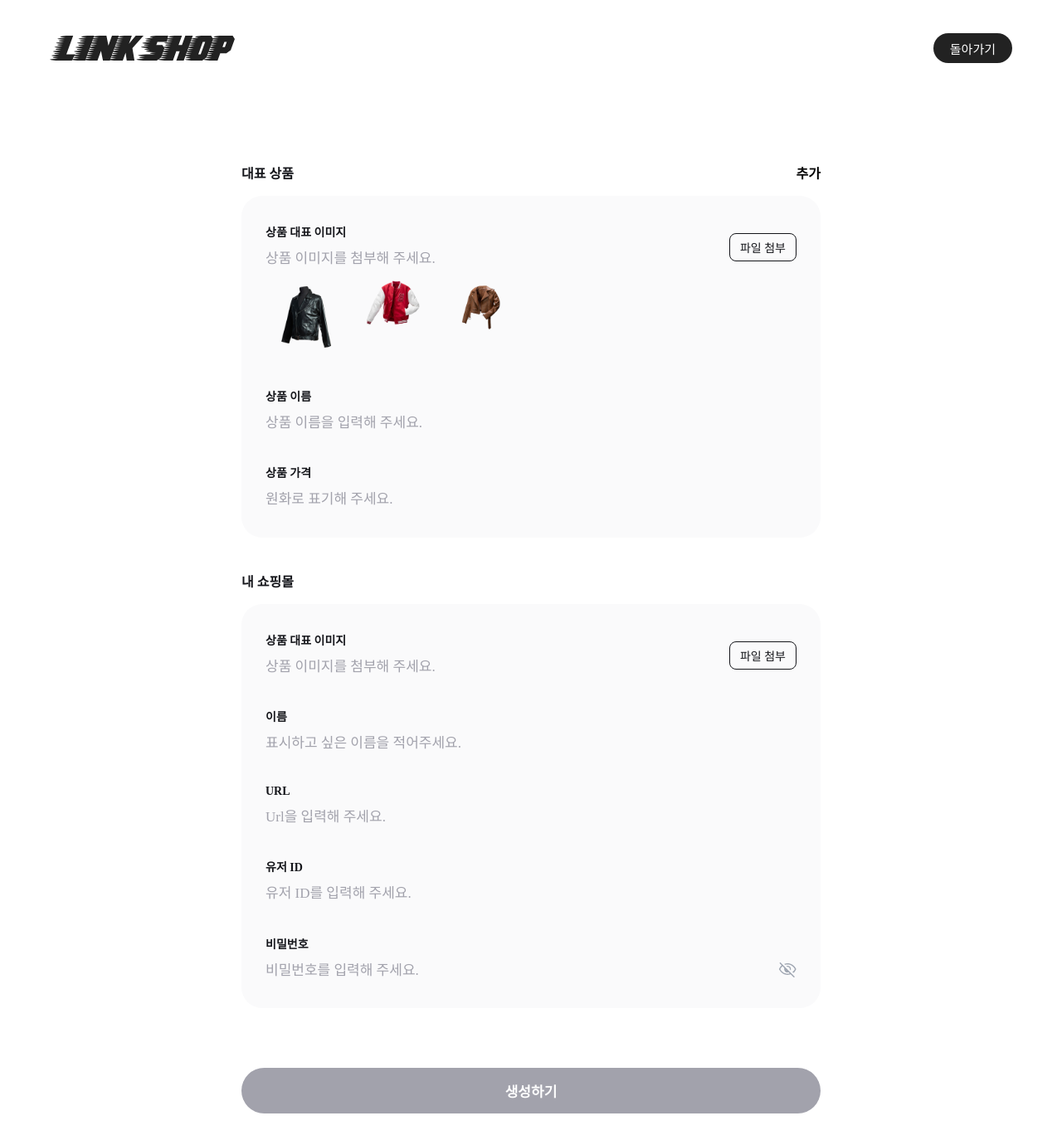
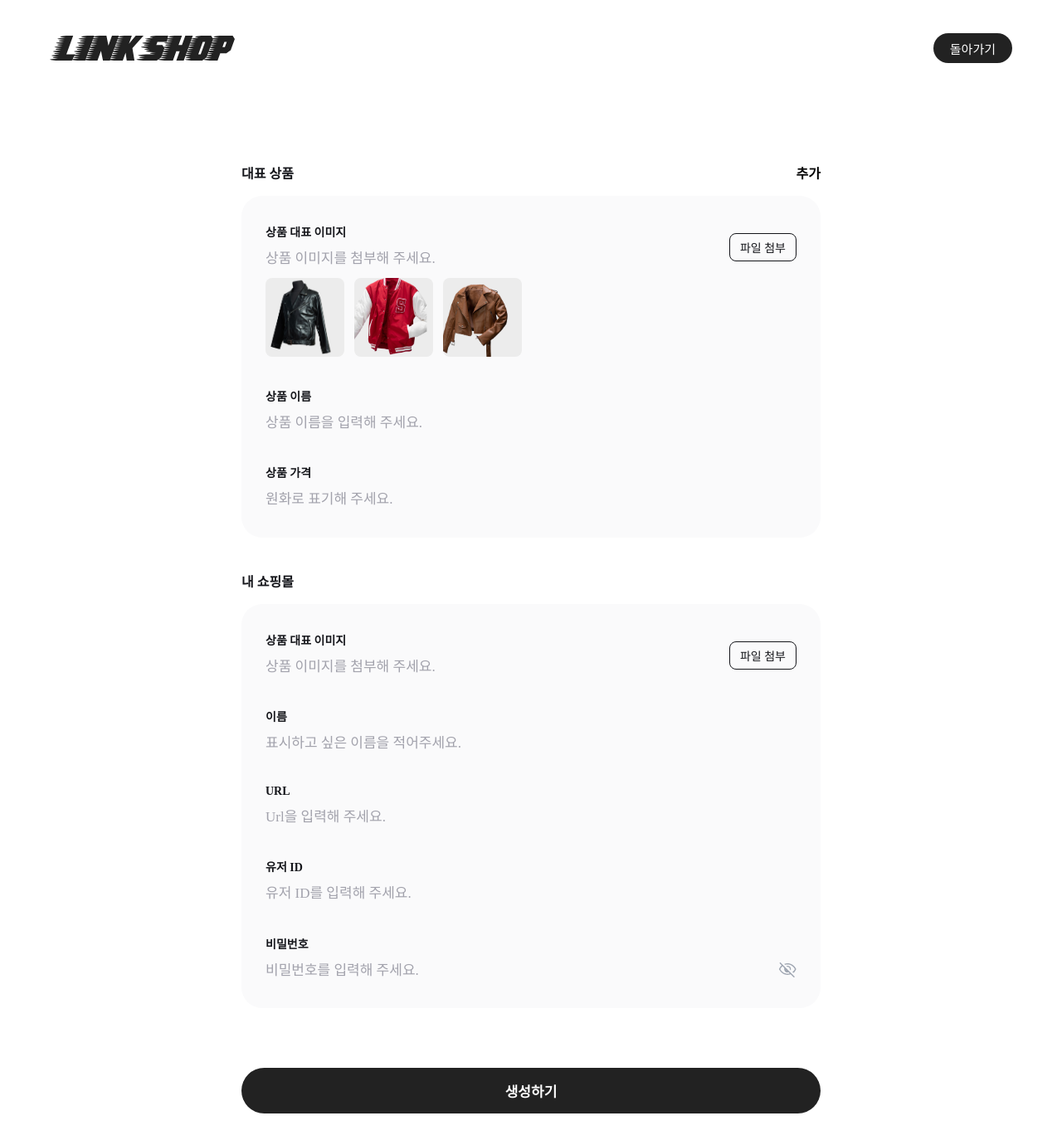
Before and after one commit to rhdtls3562/Linkshop, a React (Vite) app: page /linkpost in a window 1280 px wide. Shown: the top 1380 px of the page at 83% size. Built offline with nearby package versions, Linux system fonts and the light colour scheme; a web font is replaced by a local one.

Commit message:
feat: 파일 인풋에 상품 이미지 컴포넌트 추가

```diff
--- a/src/components/FileInput.jsx
+++ b/src/components/FileInput.jsx
@@ -1,4 +1,5 @@
 import styles from "./Input.module.css";
+import ProductImageGrid from "./ProductImageGrid";
 import shopCardStyles from "./ShopCard.module.css";
 
 export function FileInput({ id, label, placeholder, prdList }) {
@@ -14,7 +15,8 @@ export function FileInput({ id, label, placeholder, prdList }) {
         <input id={id} type="file" className={styles.fileInput} />
 
         {/* 상품 리스트가 존재할 경우 이미지 미리보기 렌더링 */}
-        {prdList && (
+        {prdList && <ProductImageGrid images={prdList} />}
+        {/* {prdList && (
           <div className={shopCardStyles.productImages}>
             {prdList.map((prd) => {
               return (
@@ -24,7 +26,7 @@ export function FileInput({ id, label, placeholder, prdList }) {
               );
             })}
           </div>
-        )}
+        )} */}
       </div>
     </>
   );
--- a/src/components/ProductUploader.jsx
+++ b/src/components/ProductUploader.jsx
@@ -4,13 +4,15 @@ import { FileInput } from "./FileInput";
 import black_jacket from "../assets/black_jacket.png";
 import red_jacket from "../assets/red_jacket.png";
 import brwon_jacket from "../assets/brown_jacket.png";
+import { useState } from "react";
 
 export function ProductUploader() {
-  const intialProducts = [
-    { id: 1, img: black_jacket },
-    { id: 2, img: red_jacket },
-    { id: 3, img: brwon_jacket },
-  ];
+  // const intialProducts = [
+  //   { id: 1, img: black_jacket },
+  //   { id: 2, img: red_jacket },
+  //   { id: 3, img: brwon_jacket },
+  // ];
+  const intialProducts = [black_jacket, red_jacket, brwon_jacket];
   return (
     <>
       <form className={styles.form}>
--- a/src/components/TextInput.jsx
+++ b/src/components/TextInput.jsx
@@ -10,6 +10,7 @@ export function TextInput({
   ...props
 }) {
   const { value, error, handleChange, validate } = useInputValidation();
+  console.log("value:", value);
 
   const classNames = `${styles.input} ${className}`;
 
@@ -19,9 +20,9 @@ export function TextInput({
         <label htmlFor={id}>{label}</label>
         <input
           id={id}
+          className={classNames}
           value={value}
           onChange={handleChange}
-          className={classNames}
           onBlur={validate} // 포커스가 사라질 때 검사
           {...props}
         />
--- a/src/pages/LinkPostPage.jsx
+++ b/src/pages/LinkPostPage.jsx
@@ -8,6 +8,7 @@ import styles from "./LinkPostPage.module.css";
 export function LinkPostPage() {
   // 모달용 임시 스테이트
   const [isModalOpen, setIsModalOpen] = useState(false);
+  const isAllFilled = "true";
 
   return (
     <>
@@ -29,7 +30,11 @@ export function LinkPostPage() {
         </div>
         <Button
           type="button"
-          className={styles.createbtn}
+          className={
+            isAllFilled
+              ? `${styles.createbtn} ${styles.active}`
+              : styles.createbtn
+          }
           onClick={() => setIsModalOpen(true)}
         >
           생성하기
--- a/src/pages/LinkPostPage.module.css
+++ b/src/pages/LinkPostPage.module.css
@@ -40,6 +40,9 @@
   color: var(--color-white);
   font: var(--typo-pretendard-semibold-17);
 }
+.createbtn.active {
+  background-color: var(--color-dk-gray);
+}
 @media (max-width: 768px) {
   .main {
     width: 100%;
```
